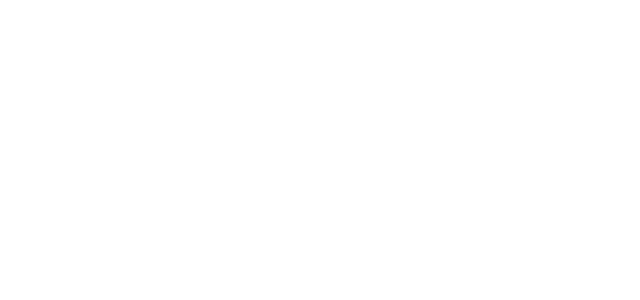
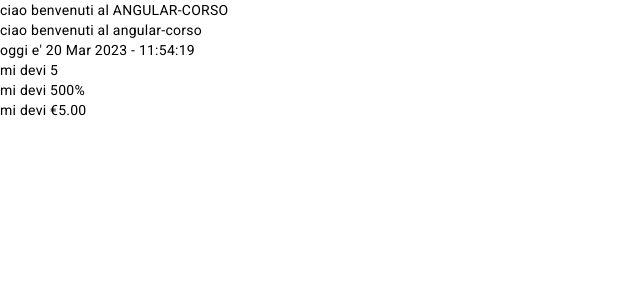
Before and after one commit to Castels88/Angular-corso, an Angular app: page / in a window 1280 px wide. Shown: the top 300 px of the page, without its empty margins (0-640 px from the left). Built offline with nearby package versions, Linux system fonts and the light colour scheme.

Commit message:
fine lezione

```diff
--- a/src/app/app.component.html
+++ b/src/app/app.component.html
@@ -1,3 +1,18 @@
 <!--
+oggi parliamo delle pipe sono delle funzioni che possiamo fare
+dentro alle string interpolation
+questa e' una | pipe e dopo questa possiamo mettere delle
+funzioni inline
+-->
 
--->
+<p>ciao benvenuti al {{title | uppercase}}</p>
+
+<p>ciao benvenuti al {{title | lowercase}}</p>
+
+<p>oggi e' {{oggi | date: 'd MMM yyyy - h:mm:ss' }}</p>
+
+<p>mi devi {{numero | number}}</p>
+
+<p>mi devi {{numero | percent}}</p>
+
+<p>mi devi {{numero | currency:'EUR'}}</p>
--- a/src/app/app.component.ts
+++ b/src/app/app.component.ts
@@ -13,6 +13,8 @@ import {
 })
 export class AppComponent implements OnInit, AfterViewInit {
   title = 'Angular-corso';
+  oggi = Date.now();
+  numero = 5;
   persone = [
     {
       nome: 'luca',
```
